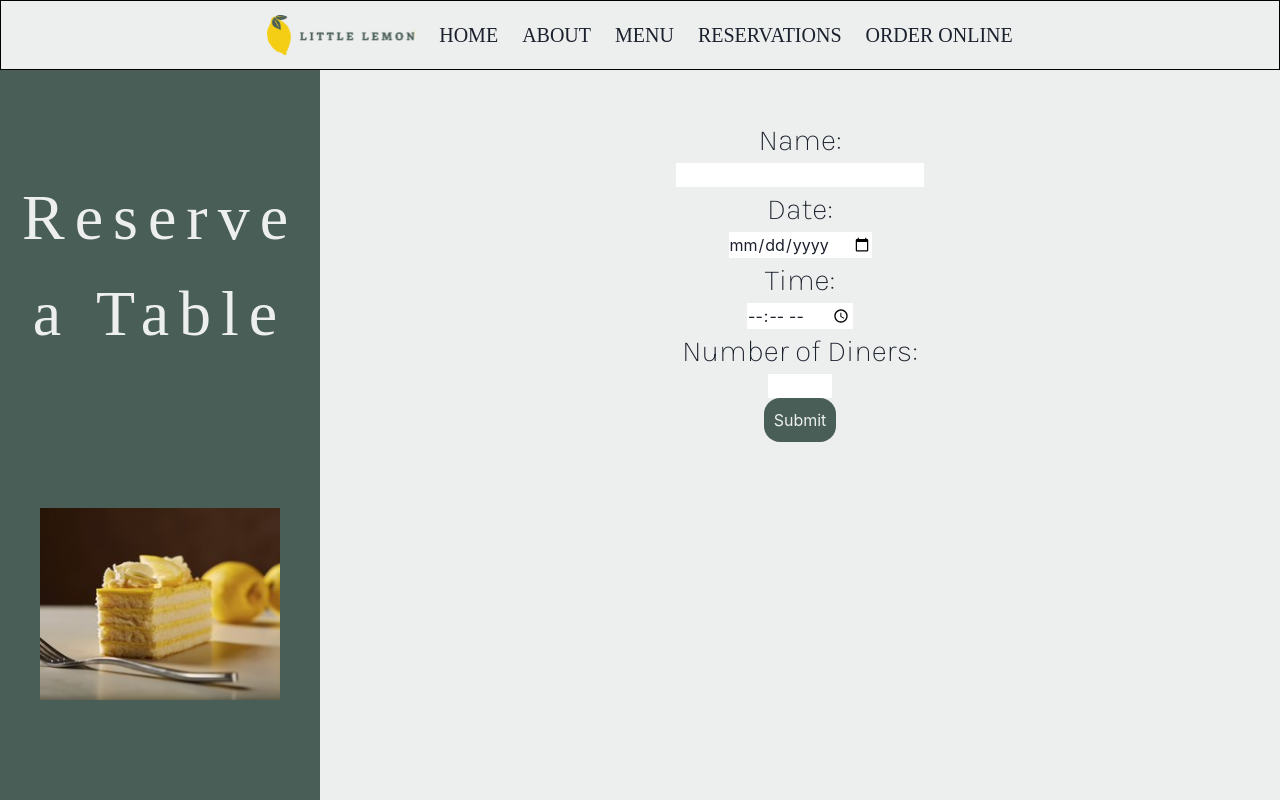
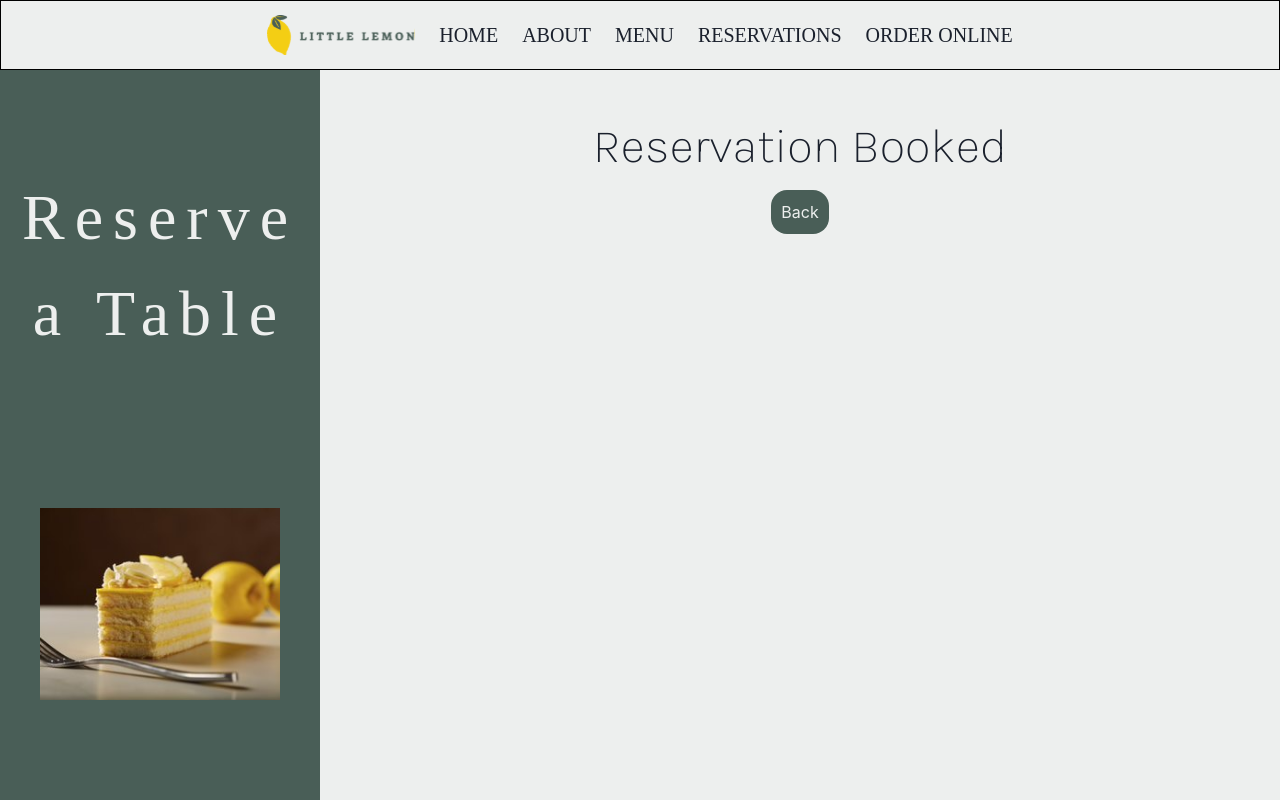
Before and after one commit to michaelminaca/coursera-capstone, a React (Create React App) app: page / in a window 1280 px wide. Both pictures are taken after typing "Sample", "2020-01-15", "10:30", "5" into the empty fields and a click on the button "Submit". Built offline with nearby package versions, Linux system fonts and the light colour scheme; a web font is replaced by a local one.

Commit message:
added reservation booking page styling

```diff
--- a/src/components/Card.js
+++ b/src/components/Card.js
@@ -1,21 +1,31 @@
 import COLORS from '../assets/STYLES';
+import { VStack } from '@chakra-ui/react';
 
-const Card = () => {
+const Card = ({ setIsReservationBooking }) => {
   const cardStyle = {
-    width: '30%',
-    marginLeft: 'auto',
-    marginRight: 'auto',
-    backgroundColor: `${COLORS.primaryGreen}EF`,
+    fontSize: '48px',
+    fontFamily: 'Karla, sans-serif',
+    textAlign: 'center',
+    marginTop: '40px',
+  };
+
+  const buttonStyle = {
+    backgroundColor: COLORS.primaryGreen,
+    padding: '10px',
     color: COLORS.primaryWhite,
-    fontSize: '20px',
     borderRadius: '16px',
   };
+
   return (
-    <div style={cardStyle}>
-      <h1 style={{ padding: '10px', margin: '10px', textAlign: 'center' }}>
-        Reservation Confirmed
-      </h1>
-    </div>
+    <VStack>
+      <h1 style={cardStyle}>Reservation Booked</h1>
+      <button
+        style={buttonStyle}
+        onClick={() => setIsReservationBooking(false)}
+      >
+        Back
+      </button>
+    </VStack>
   );
 };
 
--- a/src/components/Form.js
+++ b/src/components/Form.js
@@ -24,7 +24,6 @@ const Form = ({ formInput, setFormInput }) => {
     console.log(formInput);
     setFormInput({ name: '', date: '', time: '', numberOfDiners: '' });
     setIsReservationBooking(true);
-    setTimeout(() => setIsReservationBooking(false), 1000);
   };
 
   return (
@@ -35,9 +34,15 @@ const Form = ({ formInput, setFormInput }) => {
         height: '100%',
       }}
     >
+      {isReservationBooking ? (
+        <Card setIsReservationBooking={setIsReservationBooking} />
+      ) : (
         <form id="reserve-table-form" onSubmit={(e) => submitHandler(e)}>
           <VStack spacing="3%" justifyContent="center" alignItems="center">
-          <label style={{ ...formTextStyle, marginTop: '48px' }}>Name:</label>
+            <VStack>
+              <label style={{ ...formTextStyle, marginTop: '48px' }}>
+                Name:
+              </label>
               <input
                 type="text"
                 required
@@ -48,6 +53,8 @@ const Form = ({ formInput, setFormInput }) => {
                 }
                 value={formInput.name}
               ></input>
+            </VStack>
+            <VStack>
               <label style={formTextStyle}>Date: </label>
               <input
                 type="date"
@@ -59,6 +66,8 @@ const Form = ({ formInput, setFormInput }) => {
                 }
                 value={formInput.date}
               ></input>
+            </VStack>
+            <VStack>
               <label style={formTextStyle}>Time: </label>
               <input
                 type="time"
@@ -70,6 +79,8 @@ const Form = ({ formInput, setFormInput }) => {
                 }
                 value={formInput.time}
               ></input>
+            </VStack>
+            <VStack>
               <label style={formTextStyle}>Number of Diners: </label>
               <input
                 type="number"
@@ -86,6 +97,8 @@ const Form = ({ formInput, setFormInput }) => {
                 }
                 value={formInput.numberOfDiners}
               ></input>
+            </VStack>
+
             <button
               type="submit"
               form="reserve-table-form"
@@ -95,7 +108,7 @@ const Form = ({ formInput, setFormInput }) => {
             </button>
           </VStack>
         </form>
-      {isReservationBooking ? <Card /> : <></>}
+      )}
     </div>
   );
 };
```
Lines whose indentation alone changed are shown as unchanged.
